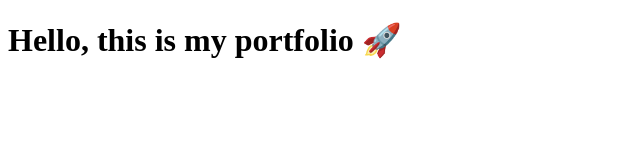
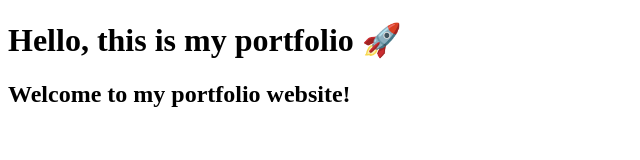
Before and after one commit to Mitu0601/portfolio, a plain HTML site: page index.html in a window 1280 px wide. Shown: the whole page, without its empty margins (0-640 px from the left). Drawn offline with Linux system fonts and the light colour scheme.

Commit message:
Updated homepage content

```diff
--- a/index.html
+++ b/index.html
@@ -5,5 +5,6 @@
 </head>
 <body>
     <h1>Hello, this is my portfolio 🚀</h1>
+    <h2>Welcome to my portfolio website!</h2>
 </body>
 </html>
```
